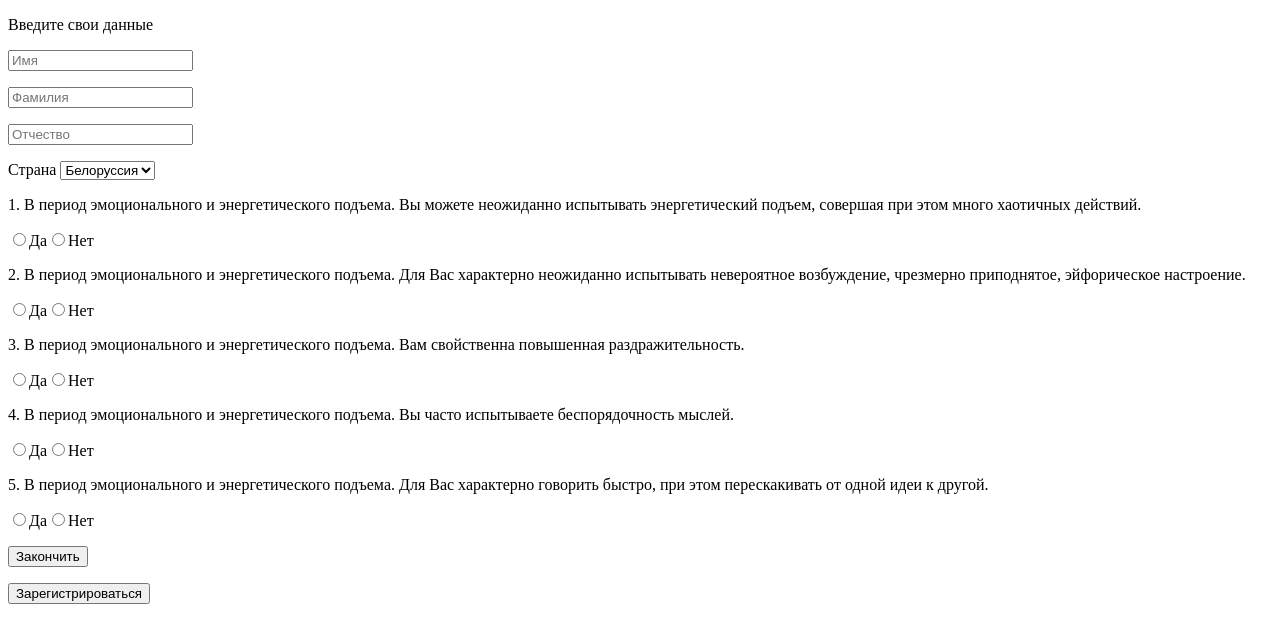
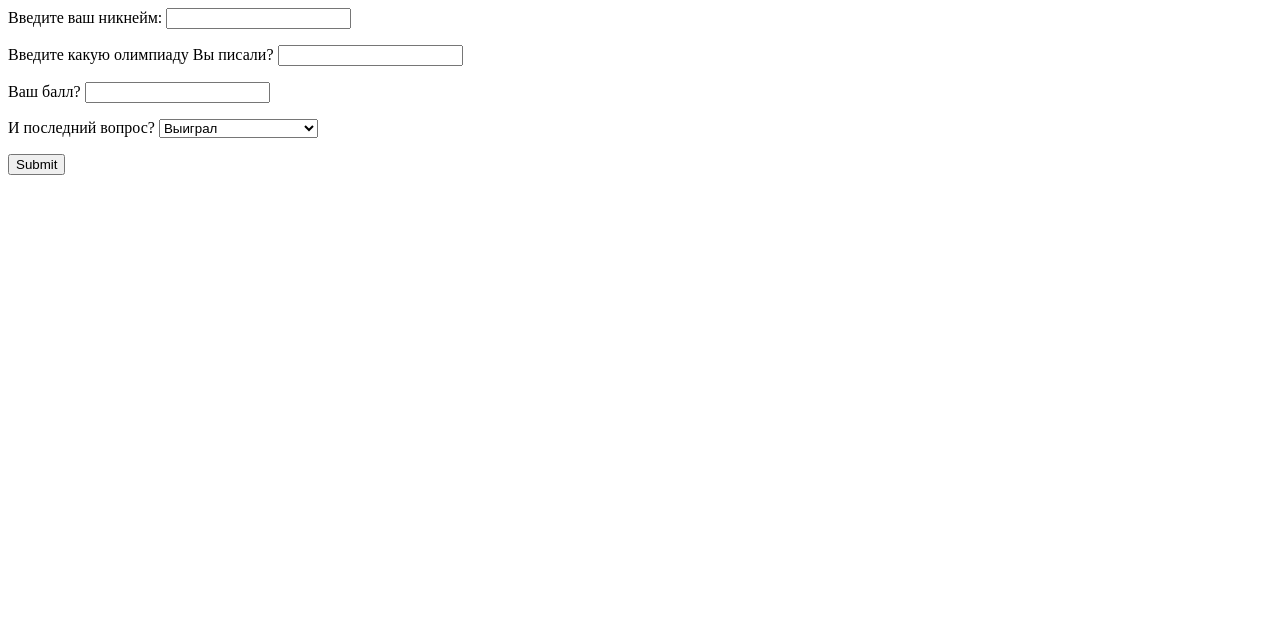
Before and after one commit to RaymanPython/server, a plain HTML site: page index.html in a window 1280 px wide. Drawn offline with Linux system fonts and the light colour scheme.

Commit message:
Add files via upload

```diff
--- a/index.html
+++ b/index.html
@@ -1,57 +1,21 @@
-<!DOCTYPE html>
-<html lang="en">
+<html>
 <head>
- <meta charset="UTF-8">
- <title>Title</title>
+<meta charset="UTF-8">
+<form action="cgi-bin/action.py" method="POST" >
+    <p>Введите ваш никнейм:  <input type="text" name ="name"></p>
+    <p>Введите какую олимпиаду Вы писали? <input type="text" name ="name_olimp"></p>
+    <p>Ваш балл?  <input type="text" name ="count"></p>
+	<p>И последний вопрос?
+	<select name="olimp">
+		<option>Выиграл</option>
+		<option>Проиграл</option>
+		<option>Призёр</option>
+		<option>Похвальная граммота</option>
+	</select>
+	<p> <input type="submit"> </p>
+
+</form>
 </head>
-<form action="cgi-bin/action.py" method="POST">
-	<div id="registration">
-	<p id="start">Введите свои данные</p>
-	<p>
-   <input type="text" placeholder="Имя" name ="name">
-   </p>
-	<p>
-   <input type="text" placeholder="Фамилия" name ="surname">
-   </p>
-	<p>
-   <input type="text" placeholder="Отчество" name ="patronymic">
-   </p>
-    <label>Страна</label>
-    <select name="country">
-      <option>Белоруссия</option>
-      <option>Украина</option>
-      <option>Германия</option>
-      <option>Казахстан</option>
-      <option>Армения</option>
-      <option>Россия</option>
-    </select>
-   </div>
-   <div id="test">
-   <p>
-   <label>1. В период эмоционального и энергетического подъема. Вы можете неожиданно испытывать энергетический подъем, совершая при этом много хаотичных действий.</label>
-   <p><label><input type="radio" name="1" value="Yes">Да</label><label><input type="radio" name="1" value="No">Нет</label></p>
-   </p>
-   <p>
-   <label>2. В период эмоционального и энергетического подъема. Для Вас характерно неожиданно испытывать невероятное возбуждение, чрезмерно приподнятое, эйфорическое настроение.</label>
-   <p><label><input type="radio" name="2" value="Yes">Да</label><label><input type="radio" name="2" value="No">Нет</label></p>
-   </p>
-   <p>
-   <label>3. В период эмоционального и энергетического подъема. Вам свойственна повышенная раздражительность.</label>
-   <p><label><input type="radio" name="3" value="Yes">Да</label><label><input type="radio" name="3" value="No">Нет</label></p>
-   </p>
-   <p>
-   <label>4. В период эмоционального и энергетического подъема. Вы часто испытываете беспорядочность мыслей.</label>
-   <p><label><input type="radio" name="4" value="Yes">Да</label><label><input type="radio" name="4" value="No">Нет</label></p>
-   </p>
-   <p>
-   <label>5. В период эмоционального и энергетического подъема. Для Вас характерно говорить быстро, при этом перескакивать от одной идеи к другой.</label>
-   <p><label><input type="radio" name="5" value="Yes">Да</label><label><input type="radio" name="5" value="No">Нет</label></p>
-   </p>
-   </div>
-	<p>
-	<input type="submit" value="Закончить">
-	</p>
-    <button>
-      Зарегистрироваться
-    </button>
-</form>
+<body>
+</body>
+</html>
```
Also changed, not shown: 2 other files.
